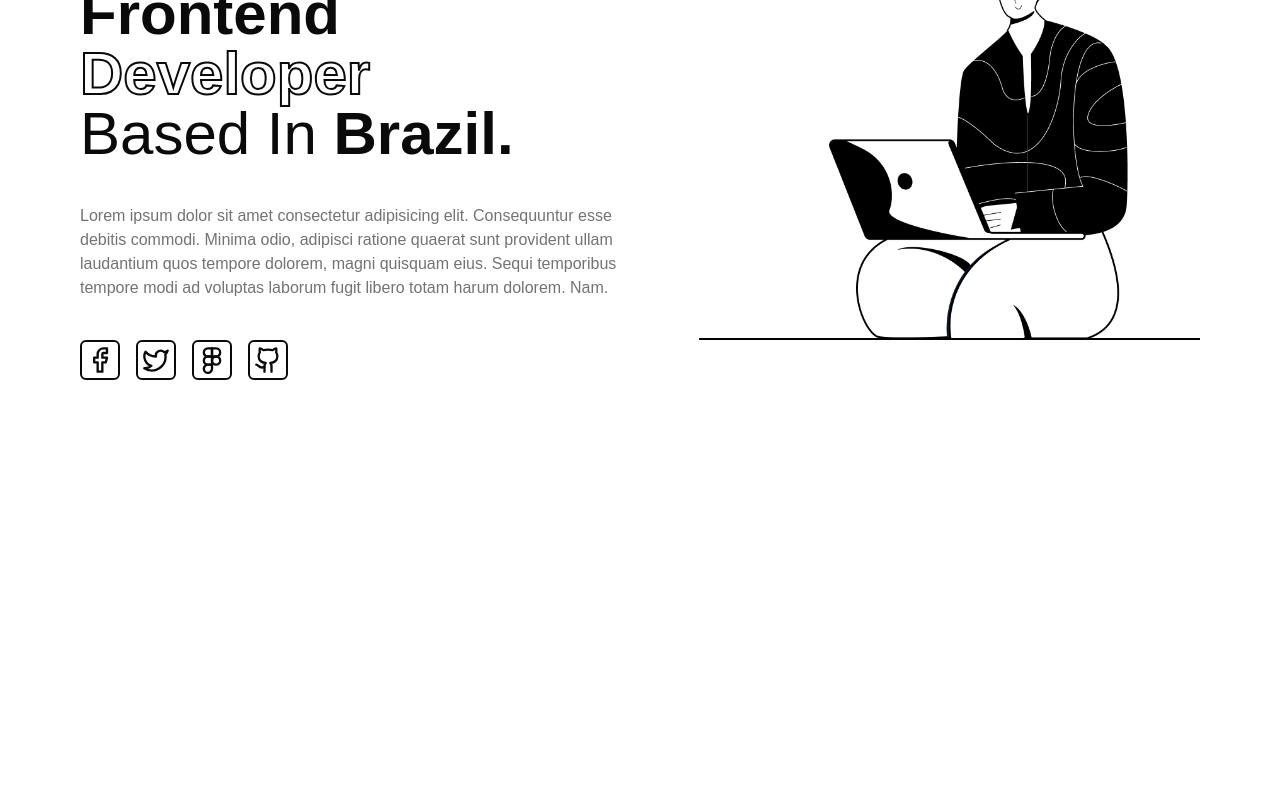
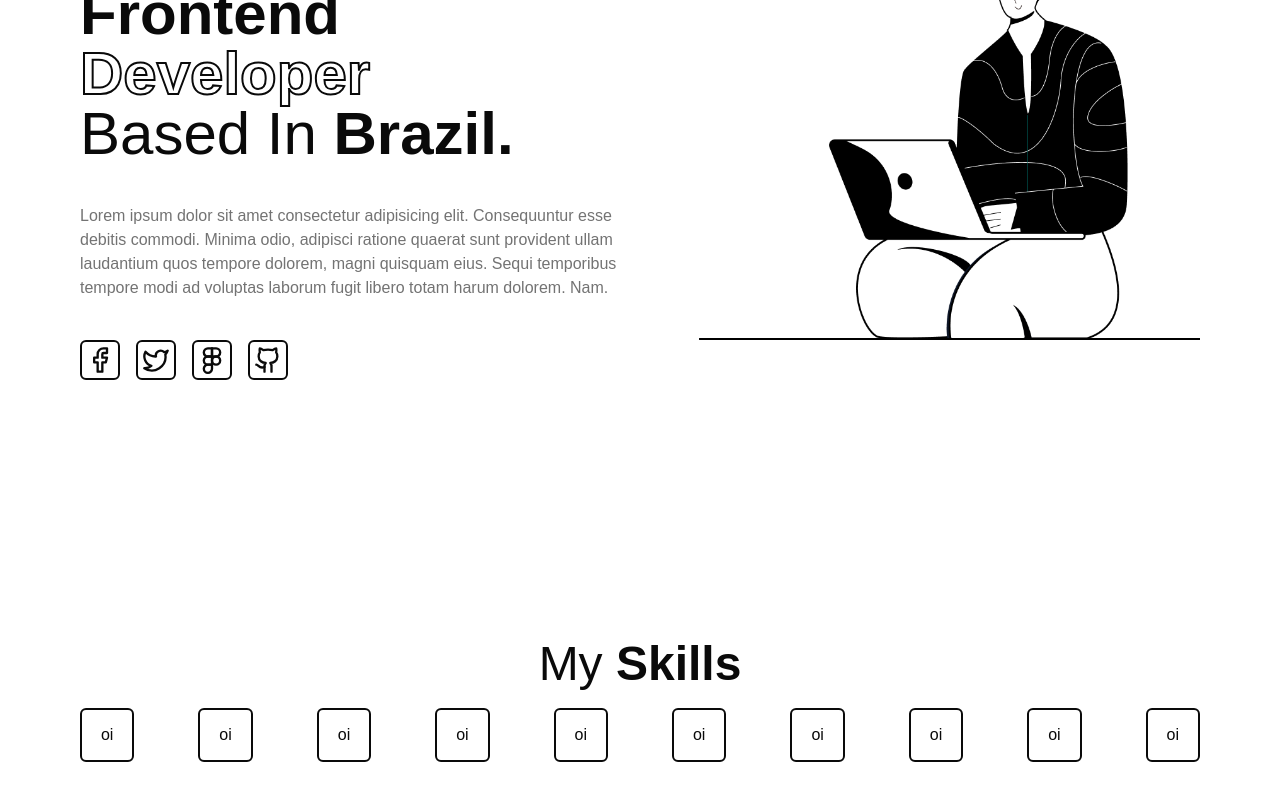
Before and after one commit to GahCunha/seminario_tailwindcss, a Next.js app: page / in a window 1280 px wide. Shown: the part 236-1036 px from the top of the page. Before the commit the page ends 800 px from the top, so only its background shows below. Built offline with nearby package versions, Linux system fonts and the light colour scheme.

Commit message:
feat: add Section Skills

```diff
--- a/src/app/page.tsx
+++ b/src/app/page.tsx
@@ -1,11 +1,13 @@
 import { Header } from "@/components/header";
 import { Hero } from "@/components/sections/hero";
+import { Skills } from "@/components/sections/skills";
 
 export default function Home() {
   return (
     <>
       <Header />
       <Hero />
+      <Skills />
     </>
   );
 }
--- /dev/null
+++ b/src/components/cardSkill.tsx
@@ -0,0 +1,13 @@
+export function CardSkill({
+    children,
+}: {
+    children: React.ReactNode;
+}) {
+    return (
+        <>
+            <div className=" border-2 bg-background justify-center flex items-center  rounded-md border-foreground hover:bg-foreground hover:text-background transition-colors aspect-square w-[186px]">
+                {children}
+            </div>
+        </>
+    )
+}
--- /dev/null
+++ b/src/components/sections/skills.tsx
@@ -0,0 +1,17 @@
+import { CardSkill } from "../cardSkill";
+
+export function Skills() {
+    return (
+        <section className="mt-20 p-4 lg:p-20">
+            <h2 className="text-4xl lg:text-5xl text-center my-5">
+                My{" "}
+                <span className="font-bold">Skills</span>
+            </h2>
+            <div className="flex flex-grow gap-16 mt-4 justify-center items-center">
+                {new Array(10).fill("Este é o mesmo item").map((item, index) => (
+                    <CardSkill key={index}>oi</CardSkill>
+                ))}
+            </div>
+        </section>
+    );
+}
```
